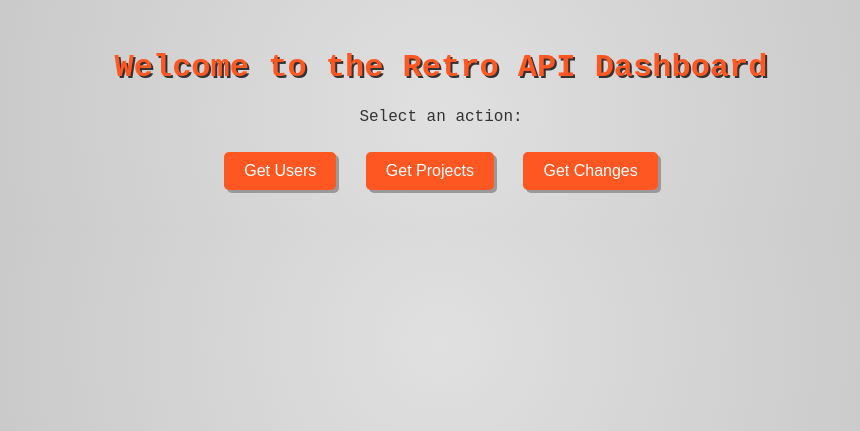
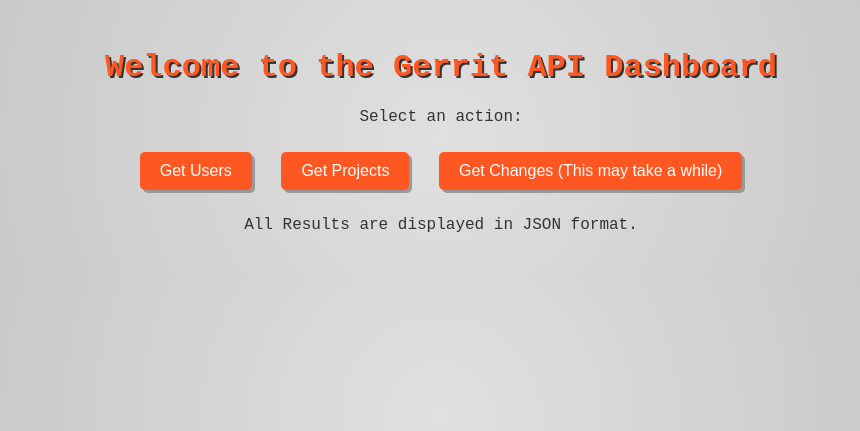
Before and after one commit to SG6714/PyGerrit, a Flask app: template templates/index.html in a window 1280 px wide. Shown: the top 431 px of the page, without its empty margins (199-1059 px from the left). Run offline with Flask 3, Linux system fonts and the light colour scheme; the template is opened without the code that fills it, so the values that code supplies are empty; parts of the project's set-up code (start-up, migrations or seed data) failed here and were passed over.

Commit message:
complete app

```diff
--- a/app.py
+++ b/app.py
@@ -1,4 +1,4 @@
-from flask import Flask, jsonify, request
+from flask import Flask, jsonify, request, render_template
 from api.users import GerritUserManager
 from api.projects import GerritProjectManager
 from api.changes import GerritChangeManager
@@ -6,14 +6,29 @@ from api.changes import GerritChangeManager
 app = Flask(__name__)
 
 # Replace with your actual Gerrit URL and credentials
-GERRIT_URL = input("GERRIT_URL: ")
-USERNAME = input("Username: ")
-PASSWORD = input("Gerrit API Token: ")
+# GERRIT_URL = input("GERRIT_URL: ")
+# USERNAME = input("Username: ")
+# PASSWORD = input("Gerrit API Token: ")
+
+user_manager = None
+project_manager = None
+change_manager = None
+
+@app.route('/')
+def index():
+    return render_template('login.html')
+
+@app.route('/login', methods=['POST'])
+def login():
+    USERNAME = request.form['username']
+    PASSWORD = request.form['password']
+    GERRIT_URL = "https://gerrit.zebra.com"
+
+    user_manager = GerritUserManager(GERRIT_URL, USERNAME, PASSWORD)
+    project_manager = GerritProjectManager(GERRIT_URL, USERNAME, PASSWORD)
+    change_manager = GerritChangeManager(GERRIT_URL, USERNAME, PASSWORD)
 
 
-user_manager = GerritUserManager(GERRIT_URL, USERNAME, PASSWORD)
-project_manager = GerritProjectManager(GERRIT_URL, USERNAME, PASSWORD)
-change_manager = GerritChangeManager(GERRIT_URL, USERNAME, PASSWORD)
 
 @app.route('/api/users', methods=['GET'])
 def get_users():
@@ -50,9 +65,9 @@ def get_changes():
         return jsonify({"error": str(e)}), 500
 
 @app.route('/api/fte_users', methods=['GET'])
-def get_users():
+def get_fte_users():
     try:
-        gerrit_users = get_users()
+        gerrit_users = get_fte_users()
         csv_users = []
         with open(file_path, 'r') as file:
             reader = csv.DictReader(file)
@@ -65,4 +80,4 @@ def get_users():
         return jsonify({"error": str(e)}), 500
 
 if __name__ == '__main__':
-    app.run(debug=True)
+    app.run(host='0.0.0.0', port=8030, debug=True)
--- a/templates/index.html
+++ b/templates/index.html
@@ -37,10 +37,11 @@
     </style>
 </head>
 <body>
-    <h1>Welcome to the Retro API Dashboard</h1>
+    <h1>Welcome to the Gerrit API Dashboard</h1>
     <p>Select an action:</p>
     <button onclick="location.href='/api/users'">Get Users</button>
     <button onclick="location.href='/api/projects'">Get Projects</button>
-    <button onclick="location.href='/api/changes'">Get Changes</button>
+    <button onclick="location.href='/api/changes'">Get Changes (This may take a while)</button>
+    <p>All Results are displayed in JSON format.</p>
 </body>
 </html>
--- a/templates/login.html
+++ b/templates/login.html
@@ -53,10 +53,10 @@
     </style>
 </head>
 <body>
-    <h1>Login to Retro Dashboard</h1>
+    <h1>Login to Gerrit API Dashboard</h1>
     <form action="/login" method="post">
-        <input type="text" name="username" placeholder="Username" required>
-        <input type="password" name="password" placeholder="Password" required>
+        <input type="text" name="username" placeholder="Gerrit Username" required>
+        <input type="password" name="password" placeholder="Gerrit HTTP Credentials" required>
         <button type="submit">Login</button>
     </form>
 </body>
```
Also changed, not shown: 1 other file.
